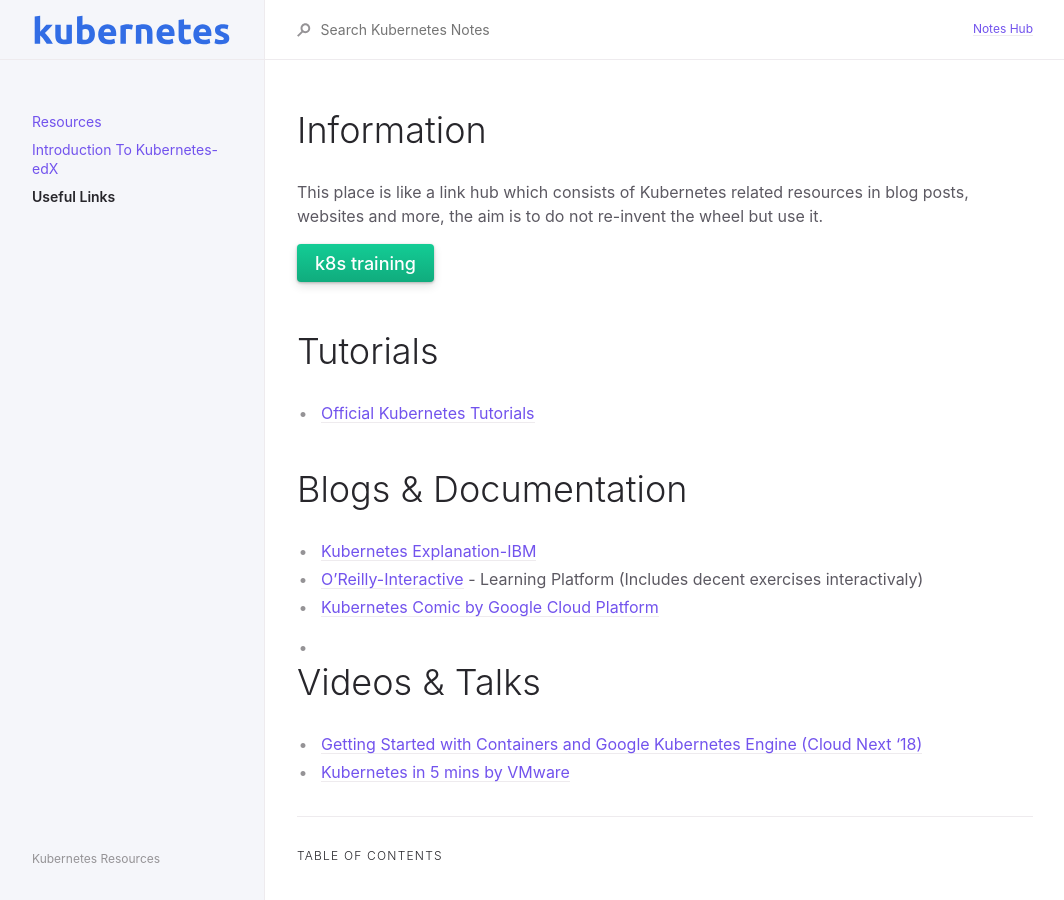
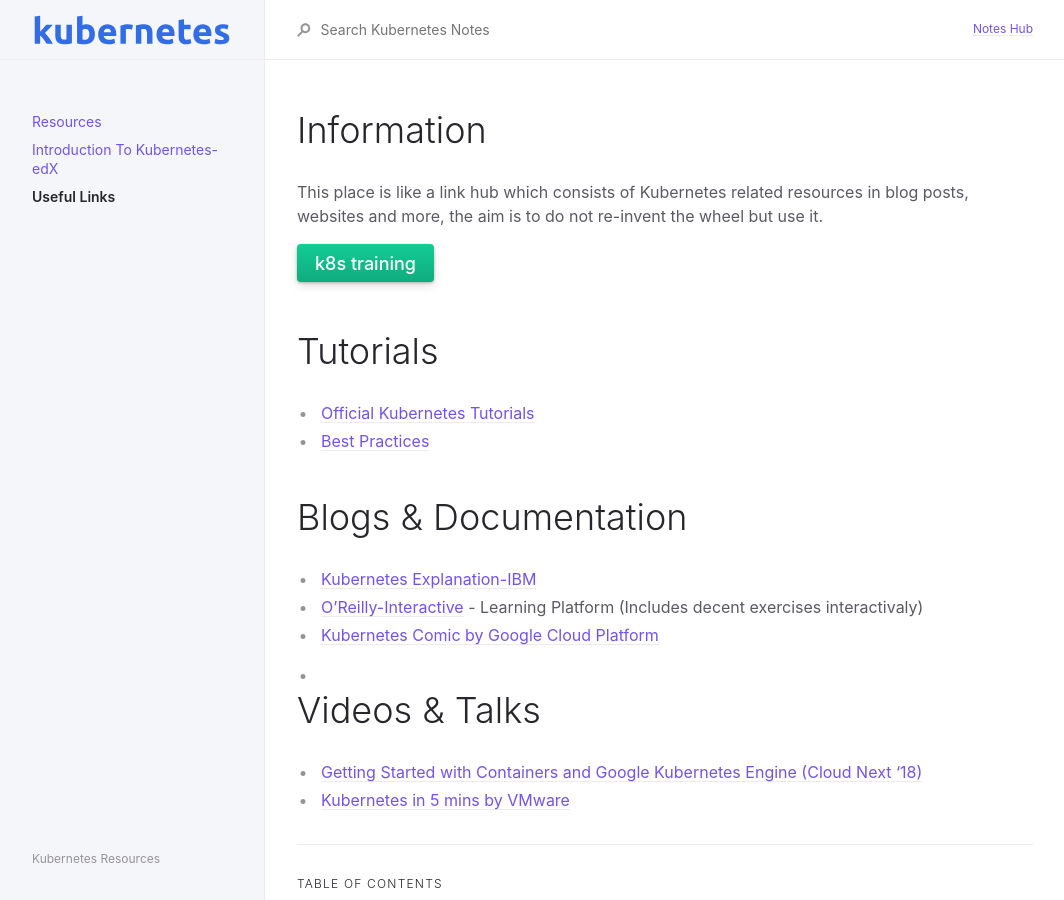
Before and after one commit to merkez/kubernetes, a Jekyll site: the page built from docs/useful-links/useful-links.md, in a window 1280 px wide. Shown: the whole page, without its empty margins (107-1171 px from the left). Built offline with Jekyll 4.4.1, drawn with Linux system fonts in a browser that asks for light colours.

Commit message:
add best practices link

```diff
--- a/docs/useful-links/useful-links.md
+++ b/docs/useful-links/useful-links.md
@@ -17,7 +17,7 @@ This place is like a link hub which consists of Kubernetes related resources in
 # Tutorials
 
 - [Official Kubernetes Tutorials](https://kubernetes.io/docs/tutorials/)
-
+- [Best Practices](https://kubernetes.io/docs/setup/best-practices/)
 
 # Blogs & Documentation
 
```
